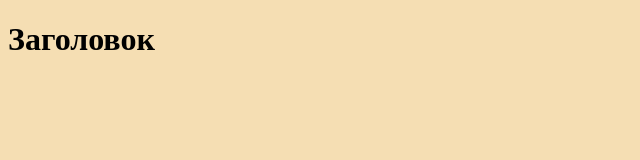
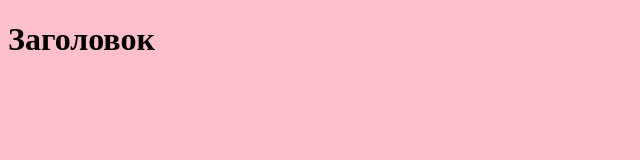
Before and after one commit to MadebyMichael/git-practice, a plain HTML site: page index.html in a window 1280 px wide. Shown: the whole page, without its empty margins (0-640 px from the left). Drawn offline with Linux system fonts and the light colour scheme.

Commit message:
Изменили фон на розовый

```diff
--- a/style.css
+++ b/style.css
@@ -1,3 +1,3 @@
 body {
-	background-color: wheat;
+	background-color: pink;
 }
```
